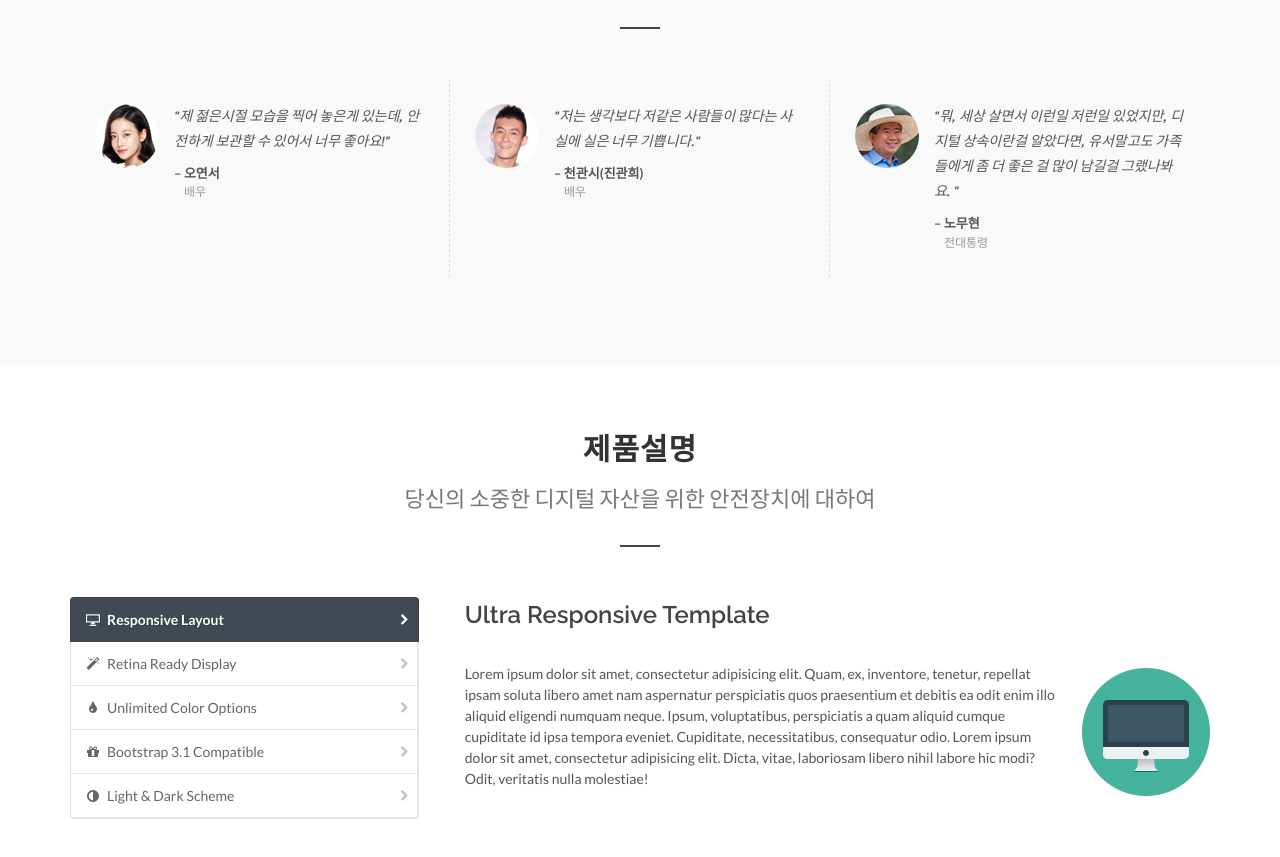
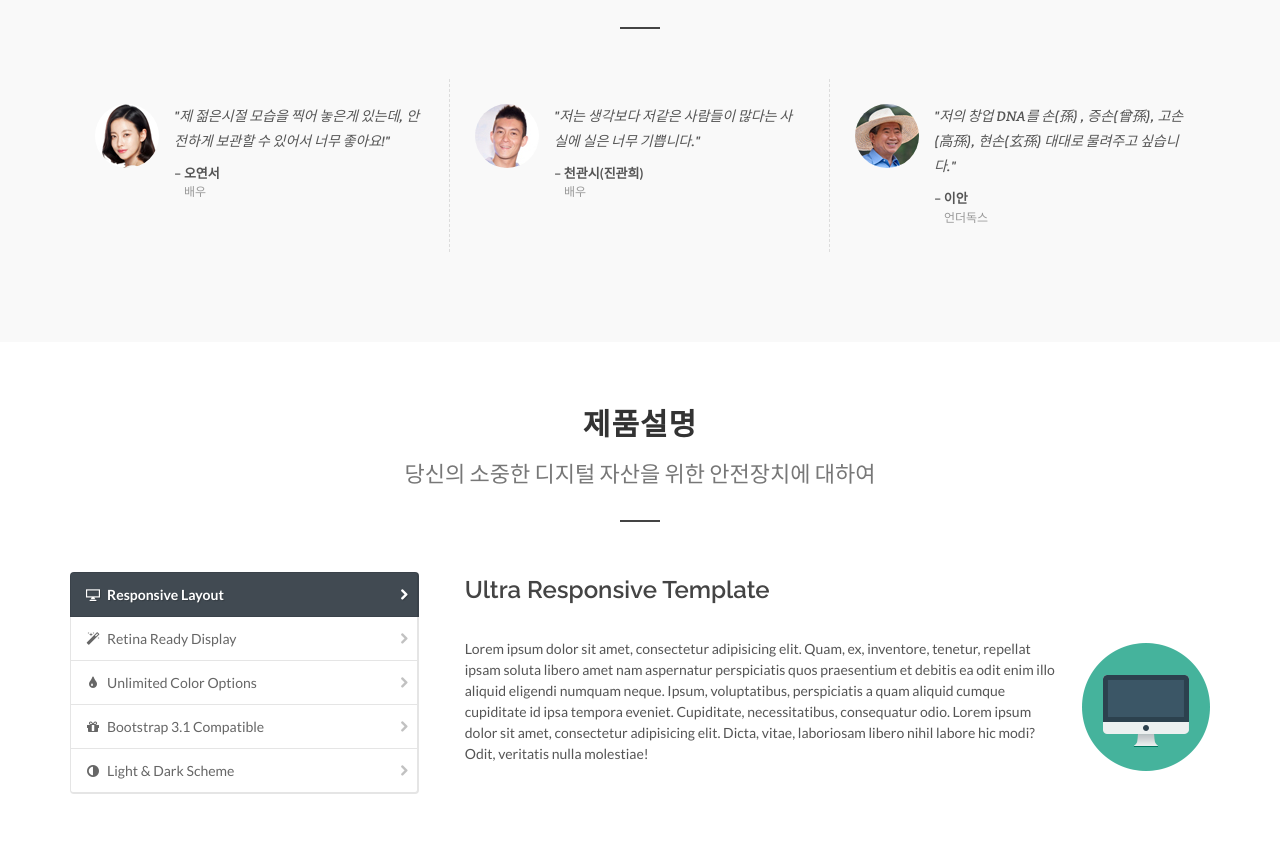
Before and after one commit to honeyjeong/boda, a plain HTML site: page index.html in a window 1280 px wide. Shown: the part 1978-2835 px from the top of the page. Drawn offline with Linux system fonts and the light colour scheme; files whose address does not match are found by name.

Commit message:
Update index.html
변경

```diff
--- a/index.html
+++ b/index.html
@@ -281,10 +281,10 @@
 										<a href="#"><img src="images/testimonials/3.jpg" alt="Customer Testimonails"></a>
 									</div>
 									<div class="testi-content">
-										<p>뭐, 세상 살면서 이런일 저런일 있었지만, 디지털 상속이란걸 알았다면, 유서말고도 가족들에게 좀 더 좋은 걸 많이 남길걸 그랬나봐요. </p>
+										<p>저의 창업 DNA를 손(孫) , 증손(曾孫), 고손(高孫), 현손(玄孫) 대대로 물려주고 싶습니다.</p>
 										<div class="testi-meta">
-											노무현
-											<span>전대통령</span>
+											이안
+											<span>언더독스</span>
 										</div>
 									</div>
 								</div>
```
